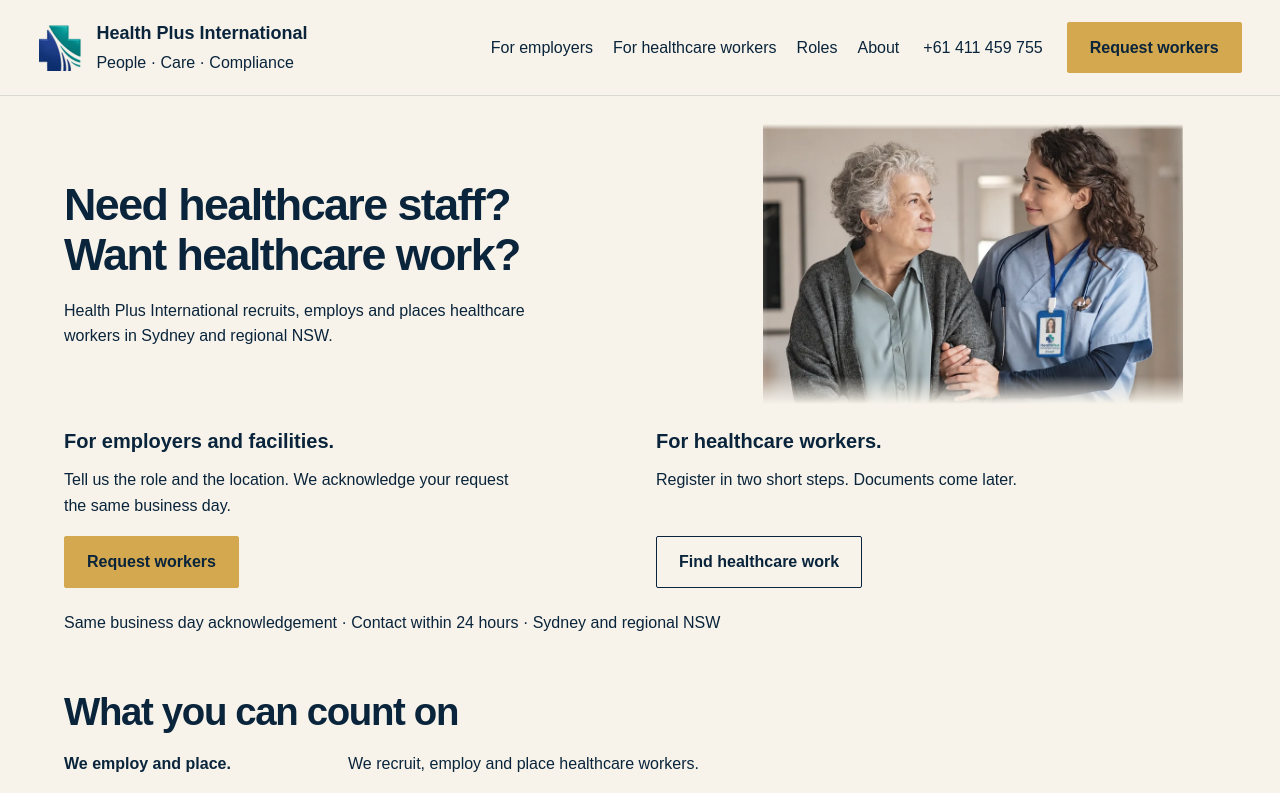
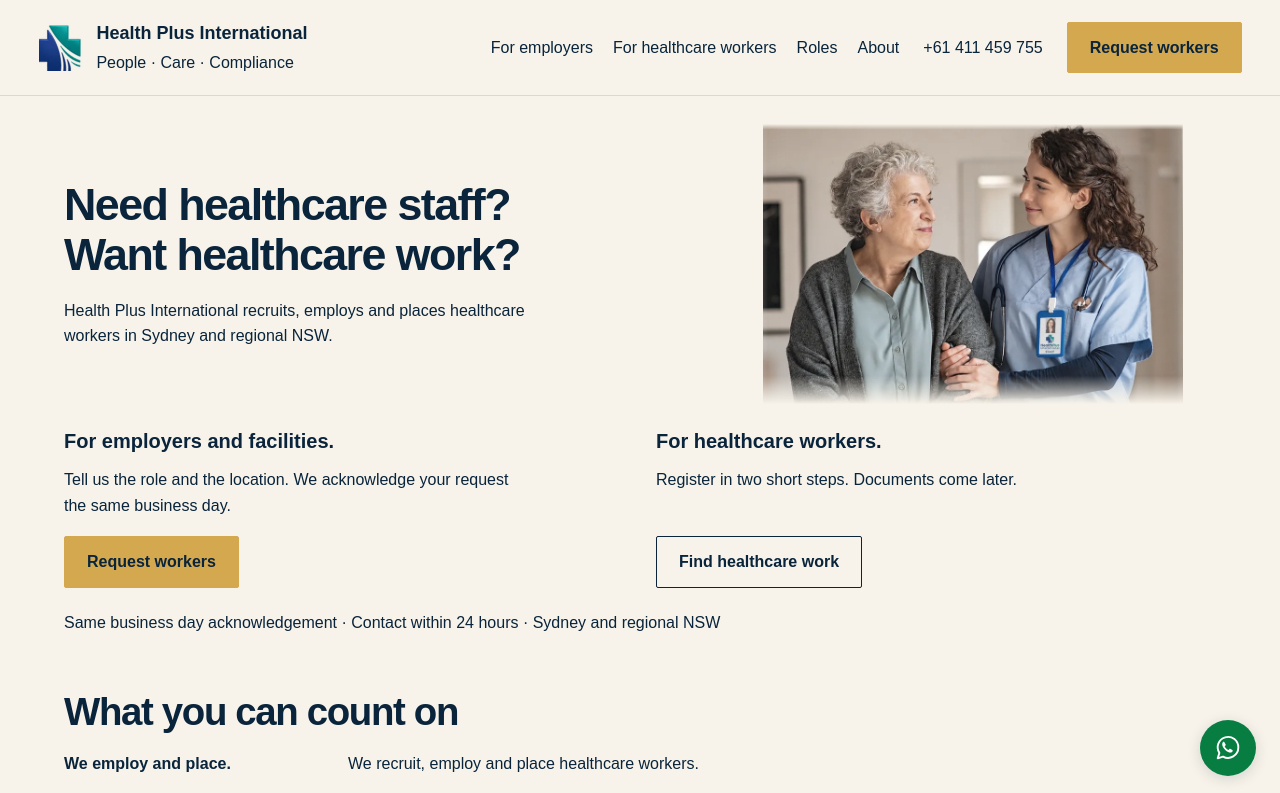
Before and after one commit to wgsaus-dotcom/Healthplus, a Next.js app: page / in a window 1280 px wide. Shown: the top 793 px of the page. Built offline with nearby package versions, Linux system fonts and the light colour scheme.

Commit message:
Add accessible floating WhatsApp contact button

```diff
--- a/app/SiteChrome.tsx
+++ b/app/SiteChrome.tsx
@@ -102,6 +102,13 @@ export function SiteFooter() {
         <p>Copyright 2026 Healthplus International, ABN 13 155 901 723</p>
         <p className="hpi-staff">Staff: <a href="https://documents.healthplusint.com.au">Documents</a> · <a href="https://crm.healthplusint.com.au/crm">CRM login</a></p>
       </div>
+      <a className="hpi-whatsapp-float" href="https://wa.me/61411459755" target="_blank" rel="noopener noreferrer" aria-label="Chat with Healthplus International on WhatsApp">
+        <span className="hpi-whatsapp-tooltip">Chat with HPI Now</span>
+        <svg viewBox="0 0 32 32" width="30" height="30" fill="none" aria-hidden="true">
+          <path d="M27 15.5a11 11 0 0 1-16.3 9.65L5 27l1.8-5.8A11 11 0 1 1 27 15.5Z" stroke="currentColor" strokeWidth="2" strokeLinejoin="round" />
+          <path d="M12 9.5c-.5-.3-1.1-.2-1.5.3-1.1 1.3-.8 3.7.6 5.9 1.5 2.4 3.9 4.3 6.3 5 1.6.5 3.1-.2 3.6-1.5.2-.5.1-.9-.4-1.2l-2.2-1.1c-.4-.2-.7-.1-1 .3l-.8 1c-1.8-.8-3.4-2.4-4.2-4.1l.9-.9c.3-.3.4-.6.2-1l-1.5-2.7Z" fill="currentColor" />
+        </svg>
+      </a>
     </footer>
   );
 }
--- a/app/site-chrome.css
+++ b/app/site-chrome.css
@@ -79,3 +79,11 @@ footer.hpi-footer { background:var(--ivory); border-top:1px solid #09243b20; col
 @media (max-width:600px) {
   .hpi-footer .hpi-acknowledgement { grid-template-columns:minmax(0,1fr); gap:18px; }
 }
+
+.hpi-footer { padding-bottom:100px; }
+.hpi-footer .hpi-whatsapp-float { position:fixed; right:max(24px,env(safe-area-inset-right)); bottom:calc(24px + env(safe-area-inset-bottom)); z-index:50; display:flex; align-items:center; justify-content:center; width:56px; height:56px; margin:0; border-radius:50%; background:#087d42; color:#fff; box-shadow:0 3px 14px #09243b26; text-decoration:none; }
+.hpi-footer .hpi-whatsapp-float:hover { background:#066734; color:#fff; }
+.hpi-footer .hpi-whatsapp-float:focus-visible { outline:3px solid #d5aa4d; outline-offset:4px; }
+.hpi-whatsapp-tooltip { position:absolute; right:68px; padding:9px 13px; border-radius:6px; background:#102d3a; color:#fff; font-size:14px; line-height:1.4; white-space:nowrap; opacity:0; visibility:hidden; pointer-events:none; }
+.hpi-whatsapp-float:hover .hpi-whatsapp-tooltip,.hpi-whatsapp-float:focus-visible .hpi-whatsapp-tooltip { opacity:1; visibility:visible; }
+@media(max-width:600px) { .hpi-footer .hpi-whatsapp-float { right:max(16px,env(safe-area-inset-right)); bottom:calc(16px + env(safe-area-inset-bottom)); } }
```
